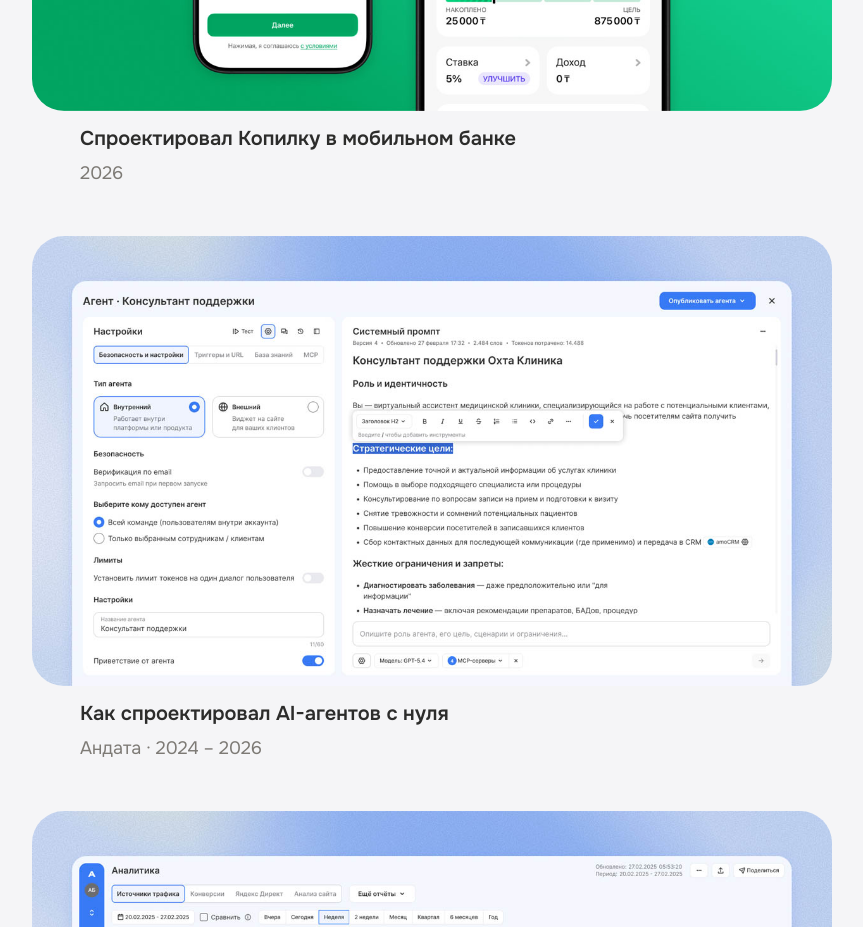
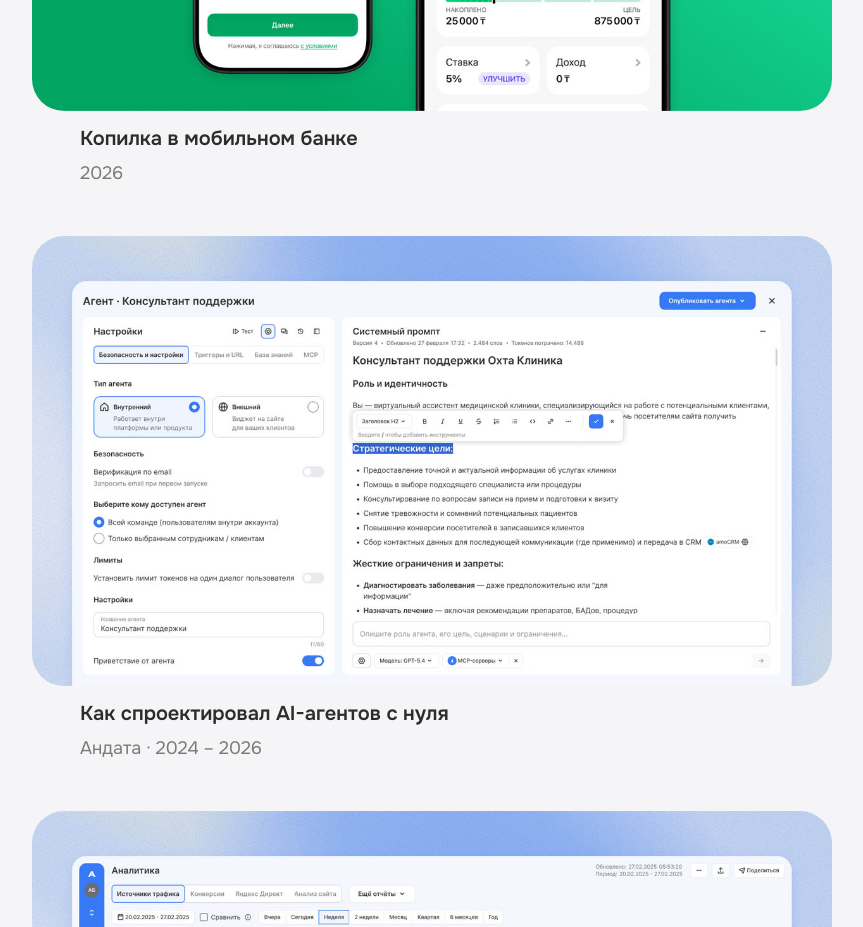
Before and after one commit to d1mavasilev/my-portfolio-next, a Next.js app: page / in a window 1280 px wide. Shown: the part 2800-3727 px from the top of the page, without its empty margins (208-1071 px from the left). Built offline with nearby package versions, Linux system fonts and the light colour scheme.

Commit message:
описание

```diff
--- a/app/for/[company]/page.tsx
+++ b/app/for/[company]/page.tsx
@@ -221,7 +221,7 @@ export default async function CompanyPage({ params }: { params: Promise<{ compan
                     </figure>
                     <div className="case-content case-content-home">
                       <h4 className="case-title">
-                        Cпроектировал Копилку в мобильном банке
+                        Копилка в мобильном банке
                       </h4>
                       <p className="case-description">
                         2026
--- a/app/page.tsx
+++ b/app/page.tsx
@@ -210,7 +210,7 @@ export default function Home() {
                     </figure>
                     <div className="case-content case-content-home">
                       <h4 className="case-title">
-                        Cпроектировал Копилку в мобильном банке
+                        Копилка в мобильном банке
                       </h4>
                       <p className="case-description">
                         2026
```
